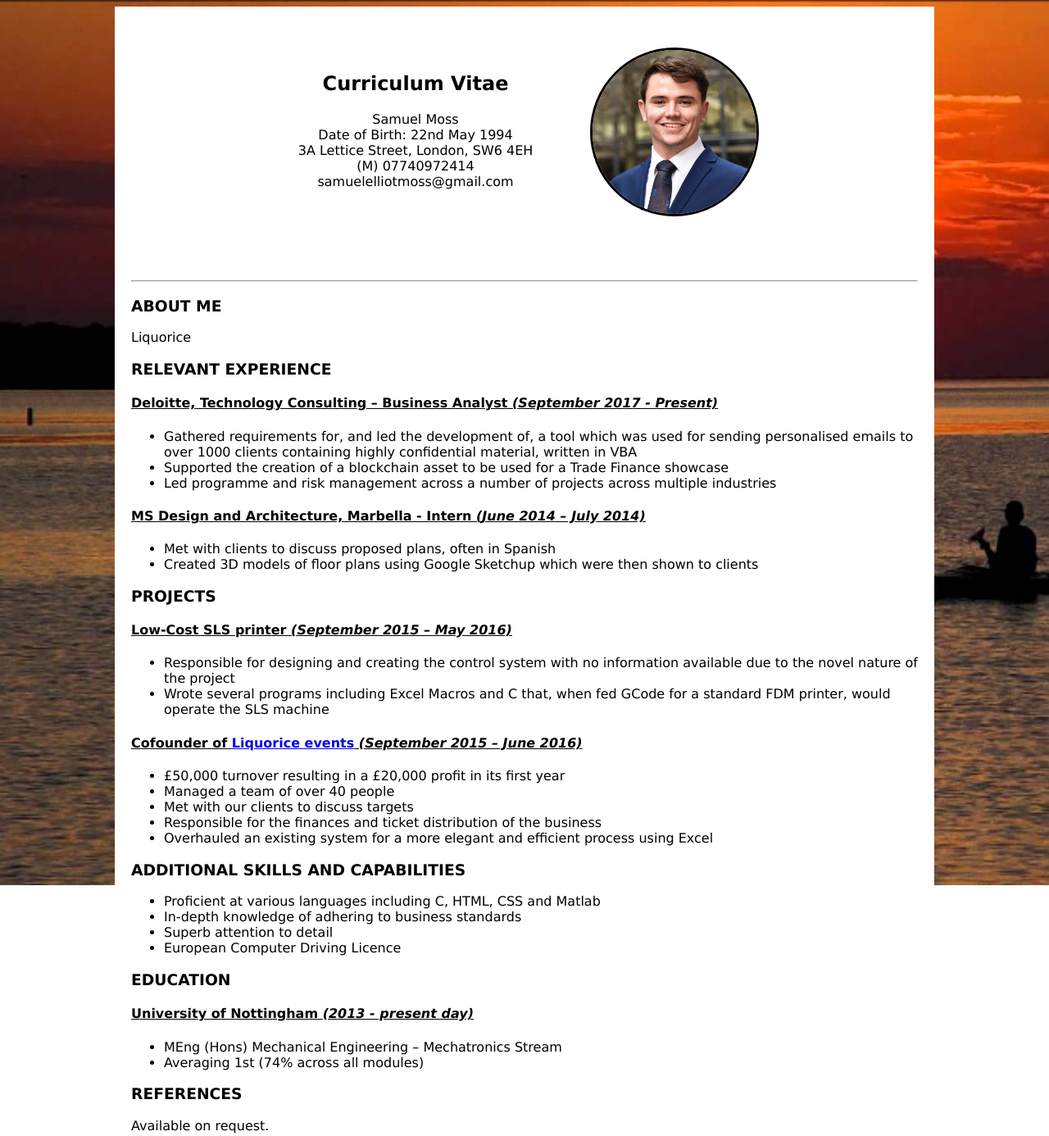
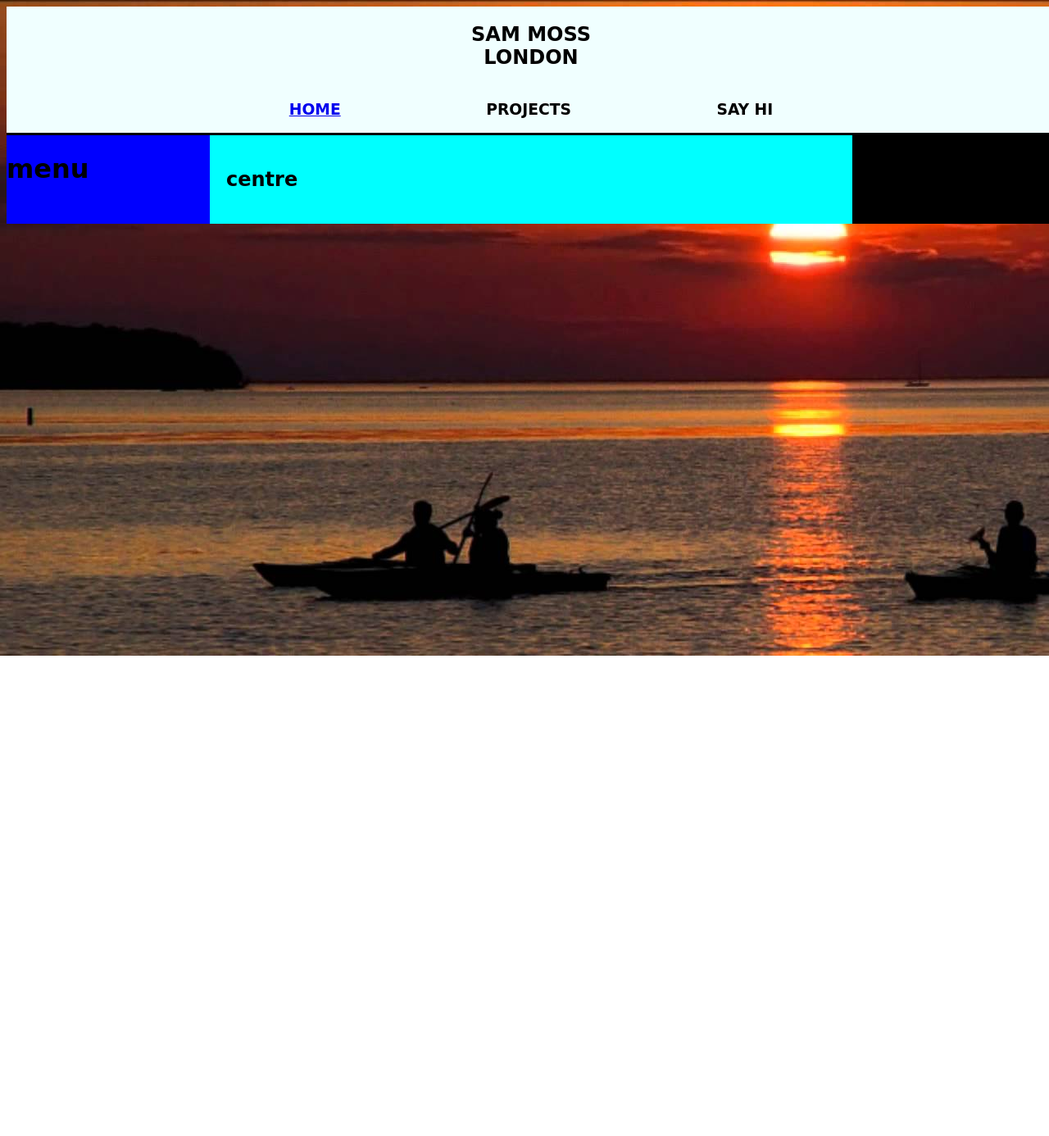
Before and after one commit to smossito/Website, a plain HTML site: page liquorice.html in a window 1280 px wide. Shown: the whole page at 82% size. After the commit the page ends 800 px from the top, so only its background shows below. Drawn offline with Linux system fonts and the light colour scheme.

Commit message:
Changed layout

```diff
--- a/liquorice.html
+++ b/liquorice.html
@@ -7,83 +7,27 @@
 		<title>
 			Liquorice
 		</title>
-		<link rel="stylesheet"  href="styles/main.css">
+		<link rel="stylesheet"  href="styles/liquorice.css">
 	</head>
 
 	<body>
-	<div class="whitespace">
 	<div class="header">
-		<div class="creds">
-		<h2 >Curriculum Vitae</h2>
-		<p >Samuel Moss <br>
-		Date of Birth: 22nd May 1994<br>
-		3A Lettice Street, London, SW6 4EH<br>
-		(M) 07740972414<br>
-		samuelelliotmoss@gmail.com
-		</p>
+		<h2>SAM MOSS<br>LONDON</h2>
+		<div class="buttons">
+			<h3><a href="index.html">HOME</a></h3><h3>PROJECTS</h3><h3>SAY HI</h3>
 		</div>
-		<img  src="images/Professional%20Picture%20square.jpg" width=200 height=200 class="pic">
 	</div>
 
-
 	<div class="main-stuff">
-		<hr></hr>
-		<h3>ABOUT ME</h3>
-		<p>
-			Liquorice
-		</p>
-
-		<h3>RELEVANT EXPERIENCE</h3>
-
-		<h4><ins>Deloitte, Technology Consulting – Business Analyst <i>(September 2017 - Present)</i></ins></h4>
-		<ul>
-			<li>Gathered requirements for, and led the development of, a tool which was used for sending personalised emails to over 1000 clients containing highly confidential material, written in VBA</li>
-			<li>Supported the creation of a blockchain asset to be used for a Trade Finance showcase</li>
-			<li>Led programme and risk management across a number of projects across multiple industries</li>
-		</ul>
-
-	<h4><ins>MS Design and Architecture, Marbella - Intern <i>(June 2014 – July 2014)</i></ins></h4>
-		<ul>
-			<li>Met with clients to discuss proposed plans, often in Spanish</li>
-			<li>Created 3D models of floor plans using Google Sketchup which were then shown to clients</li>
-		</ul>
-
-		<h3>PROJECTS</h3>
-
-		<h4><ins>Low-Cost SLS printer <i>(September 2015 – May 2016)</i></ins></h4>
-		<ul>
-			<li>Responsible for designing and creating the control system with no information available due to the novel nature of the project</li>
-			<li>Wrote several programs including Excel Macros and C that, when fed GCode for a standard FDM printer, would operate the SLS machine</li>
-		</ul>
-
-	<h4><ins>Cofounder of <a href="#">Liquorice events</a> <i>(September 2015 – June 2016)</i></ins></h4>
-		<ul>
-			<li>£50,000 turnover resulting in a £20,000 profit in its first year</li>
-			<li>Managed a team of over 40 people</li>
-			<li>Met with our clients to discuss targets</li>
-			<li>Responsible for the finances and ticket distribution of the business</li>
-			<li>Overhauled an existing system for a more elegant and efficient process using Excel</li>
-		</ul>
-
-
-		<h3>ADDITIONAL SKILLS AND CAPABILITIES</h3>
-		<ul>
-			<li>Proficient at various languages including C, HTML, CSS and Matlab</li>
-			<li>In-depth knowledge of adhering to business standards</li>
-			<li>Superb attention to detail</li>
-			<li>European Computer Driving Licence</li>
-		</ul>
-		<h3>EDUCATION</h3>
-	<h4><ins>University of Nottingham <i>(2013 - present day)</i></ins></h4>
-		<ul>
-			<li>MEng (Hons) Mechanical Engineering – Mechatronics Stream</li>
-			<li>Averaging 1st (74% across all modules)</li>
-		</ul>
-		<h3>REFERENCES</h3>
-		<p>Available on request.</p>
-	</div>
+		<div class="left-menu">
+			<h1>menu</h1>
 		</div>
-
+		<div class="center-content">
+			<h2>centre</h2>
+		</div>
+		<div class="right-menu">
+			<h3>right</h3>
+		</div>
 	</body>
 
 </html>
--- /dev/null
+++ b/styles/liquorice.css
@@ -0,0 +1,50 @@
+body {
+	display:flex;
+	flex-direction: column;
+	font-family: cursive;
+	background-image: url(../images/maxresdefault.jpg);
+	background-repeat: no-repeat;
+	background-attachment: fixed;
+	width:100%;
+}
+
+
+.header{
+	display:flex;
+	flex-direction:column;
+	background-color: azure;
+	border-bottom: border;
+	border-bottom-style:solid;
+	align-items: center;
+	text-align: center;
+}
+
+.buttons {
+	display:flex;
+	justify-content: space-around;
+	width :60%;
+}
+
+
+
+.main-stuff {
+	background-color:white;
+	display: flex;
+	flex-direction: row;
+}
+
+.left-menu {
+	width:20%;
+	background-color:blue;
+}
+
+.center-content {
+	width:60%;
+	background-color: aqua;
+	padding:20px;
+}
+
+.right-menu {
+	width:20%;
+	background-color:black;
+}
```
